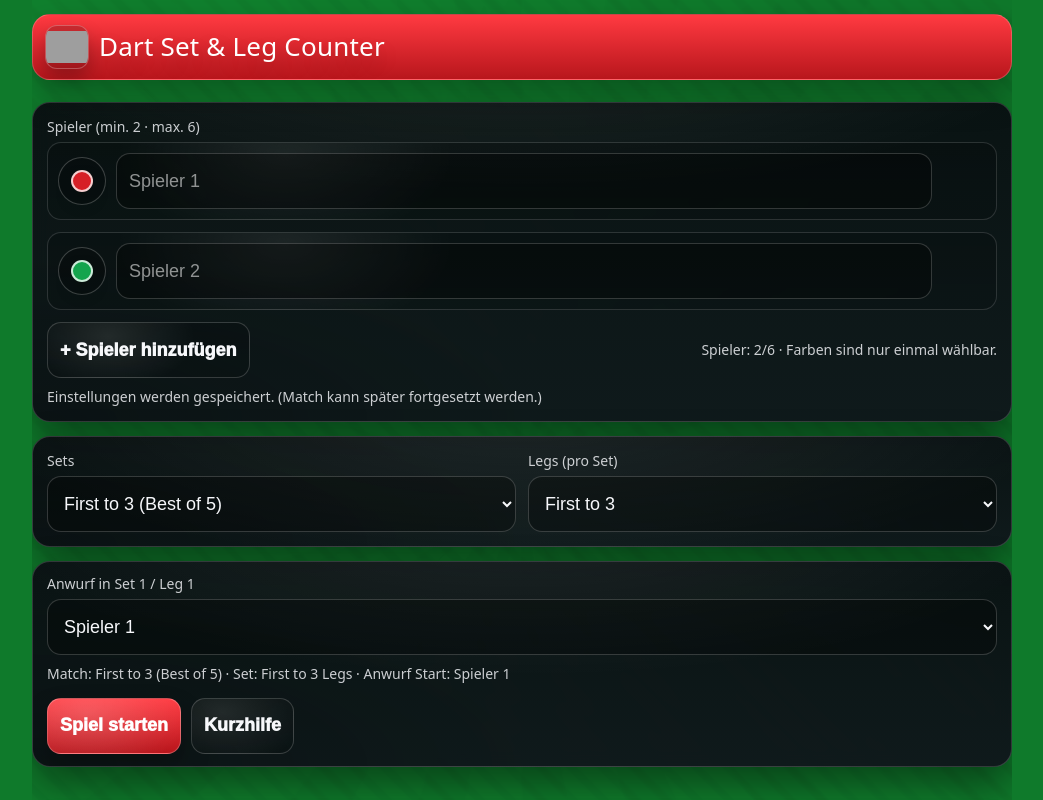
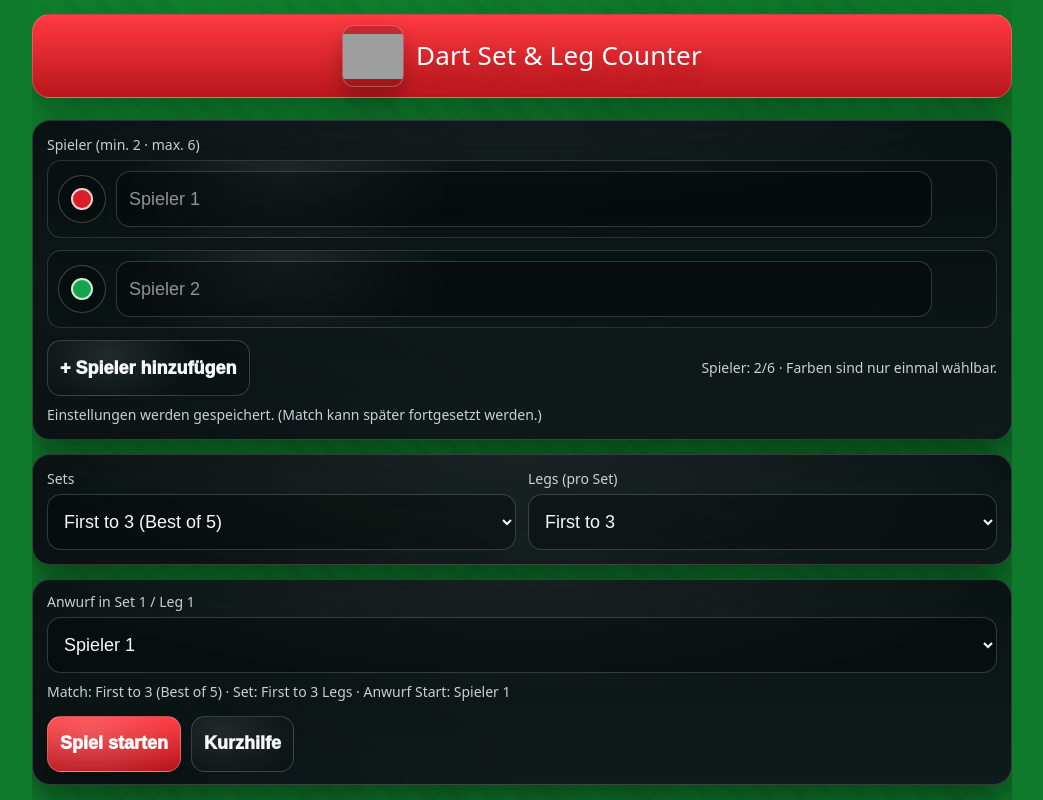
Before and after one commit to nicoloehle/dart-counter, a plain HTML site: page index.html in a window 1280 px wide. Shown: the whole page, without its empty margins (118-1161 px from the left). Drawn offline with Linux system fonts and the light colour scheme; grey boxes are pictures that could not be loaded.

Commit message:
Add files via upload

```diff
--- a/index.html
+++ b/index.html
@@ -5,6 +5,9 @@
   <meta name="viewport" content="width=device-width, initial-scale=1, viewport-fit=cover" />
   <meta name="theme-color" content="#b8161c" />
   <title>Dart Set &amp; Leg Counter</title>
+
+<link rel="icon" type="image/jpg" sizes="32x32" href="assets/favicon-32.jpg">
+<link rel="apple-touch-icon" sizes="180x180" href="assets/apple-touch-icon.jpg">
 
   <style>
     :root{
@@ -97,21 +100,22 @@
       margin: 0 0 22px;
       display:flex;
       align-items:center;
-      justify-content:space-between;
+      justify-content:center;
       gap: 10px;
     }
 
     .brand{
       display:flex;
       align-items:center;
-      gap:10px;
+	justify-content: center;
+      gap:12px;
       min-width: 0;
       flex: 1;
     }
 
     /* Only fixed width, no fixed height */
     .logoImg{
-      width: 44px;
+      width: 62px;
       height: auto;
       aspect-ratio: 1 / 1;
       border-radius: 12px;
```
